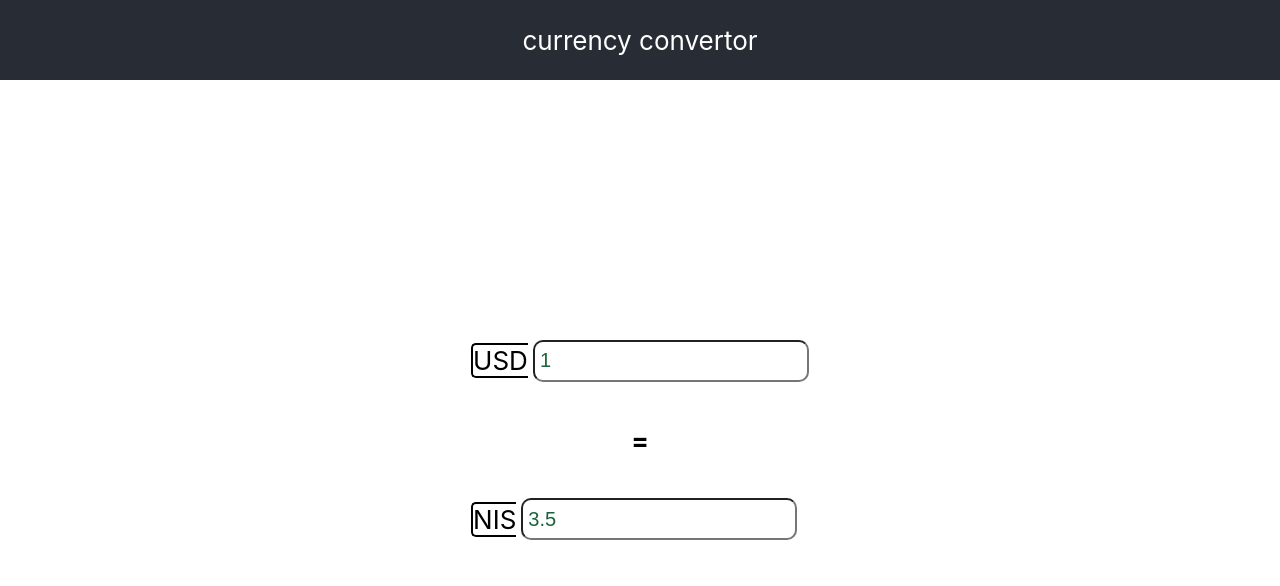
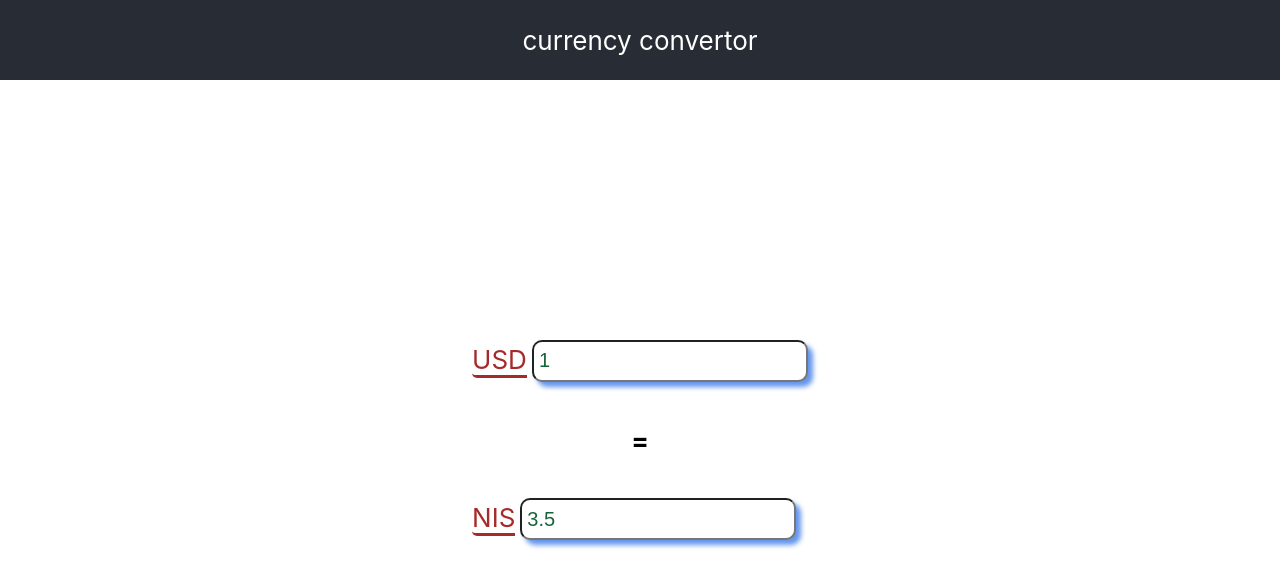
Before and after one commit to YOsF156/Currency-conversion, a React (Create React App) app: page / in a window 1280 px wide. Shown: the top 586 px of the page. Built offline with nearby package versions, Linux system fonts and the light colour scheme.

Commit message:
title name

```diff
--- a/src/App.css
+++ b/src/App.css
@@ -34,6 +34,7 @@ input {
   font-size: 20px;
   height: 36px;
   border-radius: 10px;
+  box-shadow: 5px 5px 5px cornflowerblue;
   color: rgb(23, 100, 58)
 }
 
@@ -48,11 +49,13 @@ button {
 }
 
 label {
-  border-top: 2px solid;
-  border-bottom: 2px solid;
-  border-left: 2px solid;
-  border-radius: 5px 0 0 5px;
+  /* border-top: 2px solid; */
+  border-bottom: 3px solid;
+  /* border-left: 2px solid; */
+  border-radius: 0 0 0 5px;
   margin-right: 5px;
+  color: brown;
+
 }
 
 .input-row {
```
